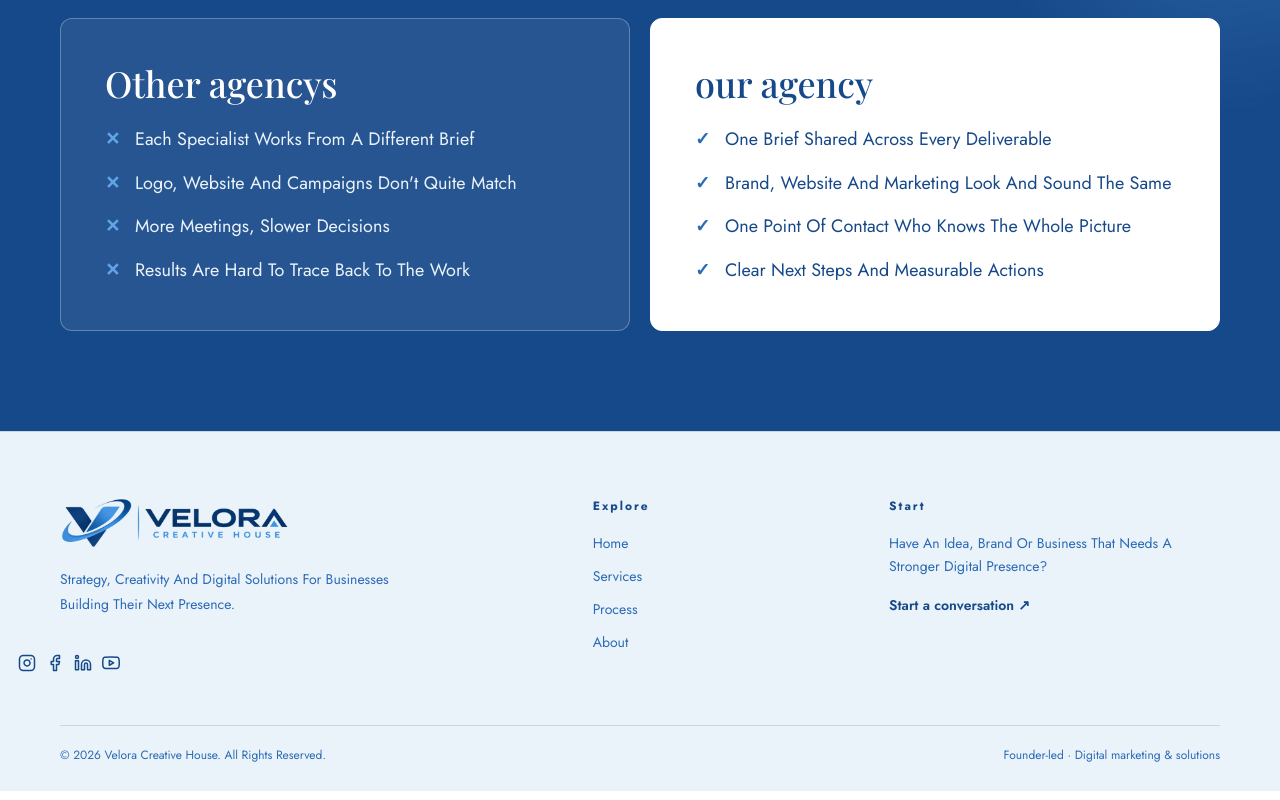
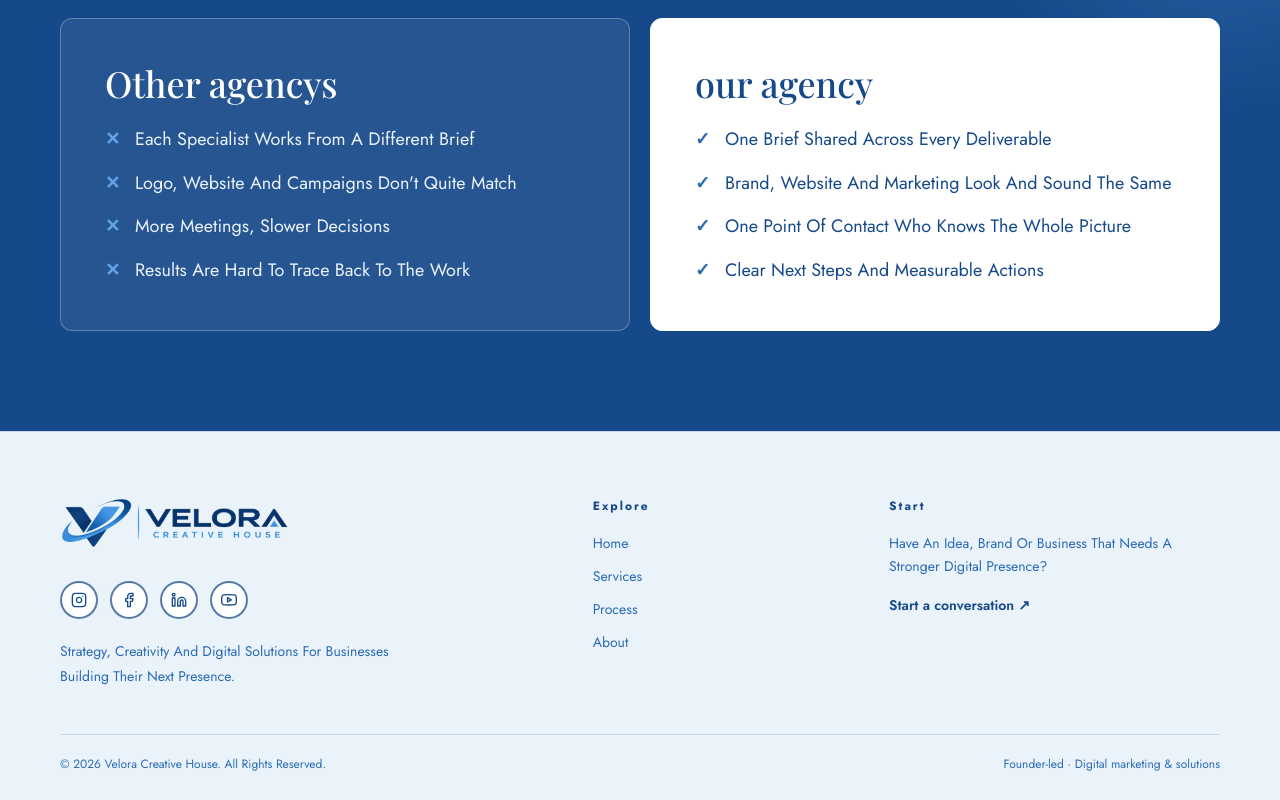
Before and after one commit to mrprime997/velora, a website: page index.html in a window 1280 px wide. Shown: the part 2934-3734 px from the top of the page. Drawn offline with nearby package versions, Linux system fonts and the light colour scheme; a web font is replaced by a local one.

Commit message:
Align footer social icons

```diff
--- a/css/style.css
+++ b/css/style.css
@@ -370,7 +370,9 @@ h2.one-line{white-space:nowrap;font-size:clamp(21px,5.6vw,54px)}
 @media(max-width:560px){.why .compare-card{padding:28px 22px}.why .compare-card li{font-size:16px}}
 
 /* Footer social icons */
-.social{display:flex;gap:10px;margin:0 0 18px;padding-left:18px}
-.footer-grid .social a{margin:0;width:40px;height:40px;border-radius:50%;display:grid;place-items:center;border:1px solid rgba(22,73,138,.28);color:var(--navy);background:#fff;transition:transform .25s,background .25s,color .25s,border-color .25s}
-.footer-grid .social a:hover{background:var(--navy);color:#fff;border-color:var(--navy);transform:translateY(-4px)}
-.social svg{width:18px;height:18px;fill:none;stroke:currentColor;stroke-width:2;stroke-linecap:round;stroke-linejoin:round}
+.footer-brand{display:flex;flex-direction:column;align-items:flex-start}
+.social{display:flex;align-items:center;justify-content:flex-start;gap:12px;margin:14px 0 20px;padding-left:0;flex-wrap:wrap}
+.social a{width:38px;height:38px;border-radius:50%;display:grid;place-items:center;border:2px solid rgba(22,73,138,.72);color:var(--navy);background:#fff;transition:transform .25s,background .25s,color .25s,border-color .25s,box-shadow .25s}
+.social a:hover{background:var(--navy);color:#fff;border-color:var(--navy);transform:translateY(-3px);box-shadow:0 10px 20px rgba(22,73,138,.18)}
+.social svg{width:16px;height:16px;fill:none;stroke:currentColor;stroke-width:2;stroke-linecap:round;stroke-linejoin:round}
+.footer-brand p{margin-top:0}
--- a/index.html
+++ b/index.html
@@ -163,20 +163,21 @@
 
 <footer>
   <div class="wrap footer-grid">
-    <div class="footer-brand"><a class="logo" href="index.html" aria-label="Velora Creative House home"><img src="assets/logo-full.png" alt="Velora Creative House" width="194" height="44"></a>
-
-      <p>Strategy, creativity and digital solutions for businesses building their next presence.</p></div>
-    <div><h5>Explore</h5><a href="#home">Home</a><a href="#services">Services</a><a href="#process">Process</a><a href="about.html">About</a></div>
-    <div><h5>Start</h5><p>Have an idea, brand or business that needs a stronger digital presence?</p><a class="footer-cta" href="#contact" data-open-contact>Start a conversation ↗</a></div>
-  </div>
-  <div class="social" aria-label="Velora on social media">
-        <!-- Replace each href with Velora's real profile link -->
+    <div class="footer-brand">
+      <a class="logo" href="index.html" aria-label="Velora Creative House home"><img src="assets/logo-full.png" alt="Velora Creative House" width="194" height="44"></a>
+      <div class="social" aria-label="Velora on social media">
         <a href="https://www.instagram.com/velora_creative_house?obrf=ZWY1M3g5bm9kaW1i" target="_blank" rel="noopener" aria-label="Instagram"><svg viewBox="0 0 24 24" aria-hidden="true"><rect x="2" y="2" width="20" height="20" rx="5" ry="5"/><path d="M16 11.37A4 4 0 1 1 12.63 8 4 4 0 0 1 16 11.37z"/><line x1="17.5" y1="6.5" x2="17.51" y2="6.5"/></svg></a>
         <a href="https://www.facebook.com/" target="_blank" rel="noopener" aria-label="Facebook"><svg viewBox="0 0 24 24" aria-hidden="true"><path d="M18 2h-3a5 5 0 0 0-5 5v3H7v4h3v8h4v-8h3l1-4h-4V7a1 1 0 0 1 1-1h3z"/></svg></a>
         <a href="https://www.linkedin.com/" target="_blank" rel="noopener" aria-label="LinkedIn"><svg viewBox="0 0 24 24" aria-hidden="true"><path d="M16 8a6 6 0 0 1 6 6v7h-4v-7a2 2 0 0 0-2-2 2 2 0 0 0-2 2v7h-4v-7a6 6 0 0 1 6-6z"/><rect x="2" y="9" width="4" height="12"/><circle cx="4" cy="4" r="2"/></svg></a>
         <a href="https://www.youtube.com/" target="_blank" rel="noopener" aria-label="YouTube"><svg viewBox="0 0 24 24" aria-hidden="true"><path d="M22.54 6.42a2.78 2.78 0 0 0-1.94-2C18.88 4 12 4 12 4s-6.88 0-8.6.46a2.78 2.78 0 0 0-1.94 2A29 29 0 0 0 1 11.75a29 29 0 0 0 .46 5.33A2.78 2.78 0 0 0 3.4 19c1.72.46 8.6.46 8.6.46s6.88 0 8.6-.46a2.78 2.78 0 0 0 1.94-2 29 29 0 0 0 .46-5.25 29 29 0 0 0-.46-5.33z"/><polygon points="9.75 15.02 15.5 11.75 9.75 8.48 9.75 15.02"/></svg></a>
       </div>
+      <p>Strategy, creativity and digital solutions for businesses building their next presence.</p>
+    </div>
+    <div><h5>Explore</h5><a href="#home">Home</a><a href="#services">Services</a><a href="#process">Process</a><a href="about.html">About</a></div>
+    <div><h5>Start</h5><p>Have an idea, brand or business that needs a stronger digital presence?</p><a class="footer-cta" href="#contact" data-open-contact>Start a conversation ↗</a></div>
+  </div>
   <div class="wrap footer-bottom"><span>© 2026 Velora Creative House. All Rights Reserved.</span><span>Founder-led · Digital marketing &amp; solutions</span></div>
+</footer>
 </footer>
 <script src="js/main.js"></script>
 </body>
```
